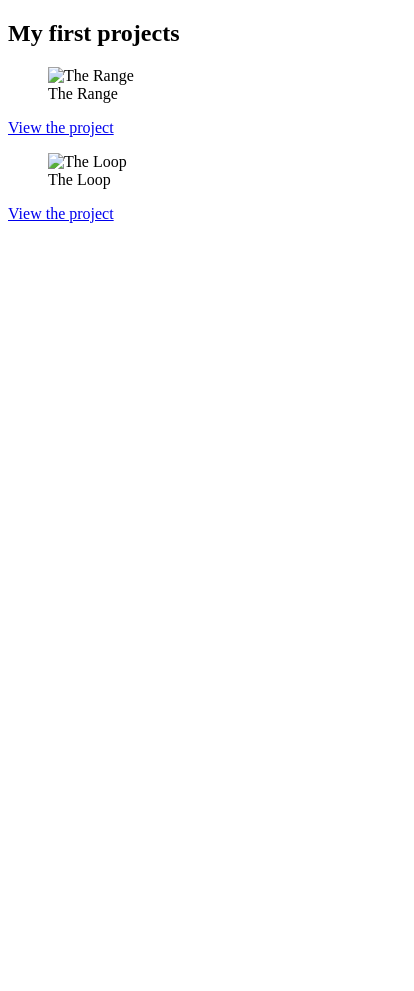
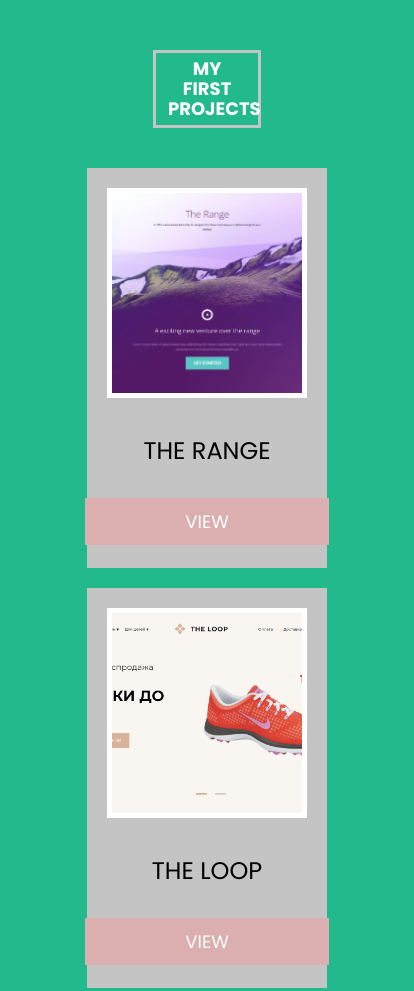
Before and after one commit to zhumamidin/my-projects, a plain HTML site: page index.html in a window 390 px wide. Shown: the top 991 px of the page, 414 px wide, since content can reach past the window. Before the commit the page ends 844 px from the top, so only its background shows below. Drawn offline with Linux system fonts and the light colour scheme.

Commit message:
Added new style

```diff
--- /dev/null
+++ b/css/style.css
@@ -0,0 +1,172 @@
+* {
+  margin: 0;
+  padding: 0;
+  box-sizing: border-box;
+}
+
+body {
+  font-family: "Poppins", sans-serif;
+}
+
+.container {
+  width: 1140px;
+  margin: 0 auto;
+}
+
+.header {
+  width: 100%;
+  min-height: 1024px;
+  background: #22ba8c;
+  background-position: center;
+}
+
+.header-inner {
+  padding-top: 50px;
+}
+
+.header-title {
+  display: block;
+  width: 70%;
+  margin-left: auto;
+  margin-right: auto;
+  padding: 6px 24px;
+  font-size: 64px;
+  line-height: 108px;
+  text-align: center;
+  color: #fff;
+  border: 5px solid #c4c4c4;
+}
+
+.header-items {
+  display: grid;
+  grid-template-columns: 1fr 1fr 1fr;
+  padding: 80px 0;
+}
+
+.header-item {
+  display: flex;
+  flex-direction: column;
+  align-items: center;
+  width: 340px;
+  height: 500px;
+  background: #c4c4c4;
+  text-align: center;
+}
+
+.header-item-img {
+  width: 300px;
+  height: 350px;
+  padding: 20px 0;
+  object-fit: cover;
+}
+
+.header-item-img img {
+  max-width: 100%;
+  height: 100%;
+  object-fit: cover;
+  object-position: center;
+  overflow: hidden;
+  border: 5px solid #fff;
+}
+
+.header-img-title {
+  font-size: 24px;
+  color: #000;
+  text-transform: uppercase;
+  font-weight: 400;
+  padding: 15px 0 30px 0;
+}
+
+.header-link {
+  font-size: 18px;
+  text-align: center;
+  font-weight: 400;
+  color: #fff;
+  text-decoration: none;
+  text-transform: uppercase;
+  padding: 10px 100px;
+  background: #dbafaf;
+}
+
+@media (max-width: 1200px) {
+  .container {
+    width: 960px;
+    margin: 0 auto;
+  }
+
+  .header-title {
+    font-size: 48px;
+  }
+
+  .header-items {
+    display: grid;
+    grid-template-columns: 1fr 1fr 1fr;
+    grid-gap: 20px;
+    padding: 80px 0;
+  }
+
+  .header-item {
+    display: flex;
+    flex-direction: column;
+    align-items: center;
+    width: 240px;
+    height: 400px;
+    background: #c4c4c4;
+    text-align: center;
+  }
+
+  .header-item-img {
+    width: 200px;
+    height: 250px;
+    padding: 20px 0;
+    object-fit: cover;
+  }
+}
+
+@media (max-width: 414px) {
+  .container {
+    width: 360px;
+    margin: 0 auto;
+  }
+
+  .header {
+    width: 414px;
+  }
+
+  .header-title {
+    display: block;
+    width: 30%;
+    margin-left: auto;
+    margin-right: auto;
+    padding: 6px 12px;
+    font-size: 18px;
+    line-height: 20px;
+    text-align: center;
+    color: #fff;
+    border: 3px solid #c4c4c4;
+  }
+
+  .header-items {
+    display: grid;
+    grid-template-columns: 1fr;
+    justify-self: center;
+    padding: 40px 0;
+  }
+
+  .header-item {
+    display: flex;
+    flex-direction: column;
+    align-items: center;
+    width: 240px;
+    height: 400px;
+    background: #c4c4c4;
+    text-align: center;
+  }
+
+  .header-item-img {
+    width: 200px;
+    height: 250px;
+    padding: 20px 0;
+    object-fit: cover;
+  }
+}
--- a/index.html
+++ b/index.html
@@ -5,35 +5,58 @@
     <meta http-equiv="X-UA-Compatible" content="IE=edge" />
     <meta name="viewport" content="width=device-width, initial-scale=1.0" />
     <title>My first projects</title>
+    <link rel="preconnect" href="https://fonts.googleapis.com" />
+    <link rel="preconnect" href="https://fonts.gstatic.com" crossorigin />
+    <link
+      href="https://fonts.googleapis.com/css2?family=Poppins:wght@100;200;300;400;700&display=swap"
+      rel="stylesheet"
+    />
+    <link rel="stylesheet" href="css/style.css" />
   </head>
   <body>
-    <div class="intro">
+    <header class="header">
       <div class="container">
-        <h2 class="intro-header">My first projects</h2>
-        <div class="intro-inner">
-          <div class="intro-window">
-            <div class="window-items">
-              <figure class="window-img">
-                <img src="Projects-img/The-Range.jpg" alt="The Range" />
-                <figcaption>The Range</figcaption>
-              </figure>
-              <a href="The-Range/index.html" class="window-link"
-                >View the project</a
-              >
+        <div class="header-inner">
+          <h1 class="header-title">MY FIRST PROJECTS</h1>
+          <div class="header-items">
+            <div class="header-item">
+              <div class="header-item-img">
+                <img
+                  src="images/the-range.jpg"
+                  alt="Image project"
+                  class="header-img"
+                />
+              </div>
+              <h2 class="header-img-title">The Range</h2>
+              <a href="the-range/index.html" class="header-link">View</a>
             </div>
 
-            <div class="window-items">
-              <figure class="window-img">
-                <img src="Projects-img/The-Loop.jpg" alt="The Loop" />
-                <figcaption>The Loop</figcaption>
-              </figure>
-              <a href="The-loop/index.html" class="window-link"
-                >View the project</a
-              >
+            <div class="header-item">
+              <div class="header-item-img">
+                <img
+                  src="images/the-loop.jpg"
+                  alt="Image project"
+                  class="header-img"
+                />
+              </div>
+              <h2 class="header-img-title">The Loop</h2>
+              <a href="The-loop/index.html" class="header-link">View</a>
+            </div>
+
+            <div class="header-item">
+              <div class="header-item-img">
+                <img
+                  src="images/the-loop.jpg"
+                  alt="Image project"
+                  class="header-img"
+                />
+              </div>
+              <h2 class="header-img-title">The Loop</h2>
+              <a href="The-loop/index.html" class="header-link">View</a>
             </div>
           </div>
         </div>
       </div>
-    </div>
+    </header>
   </body>
 </html>
```
Also changed, not shown: Projects-img/The-Loop.jpg (added), Projects-img/The-Range.jpg (added), images/the-loop.jpg (added), images/the-range.jpg (added).
